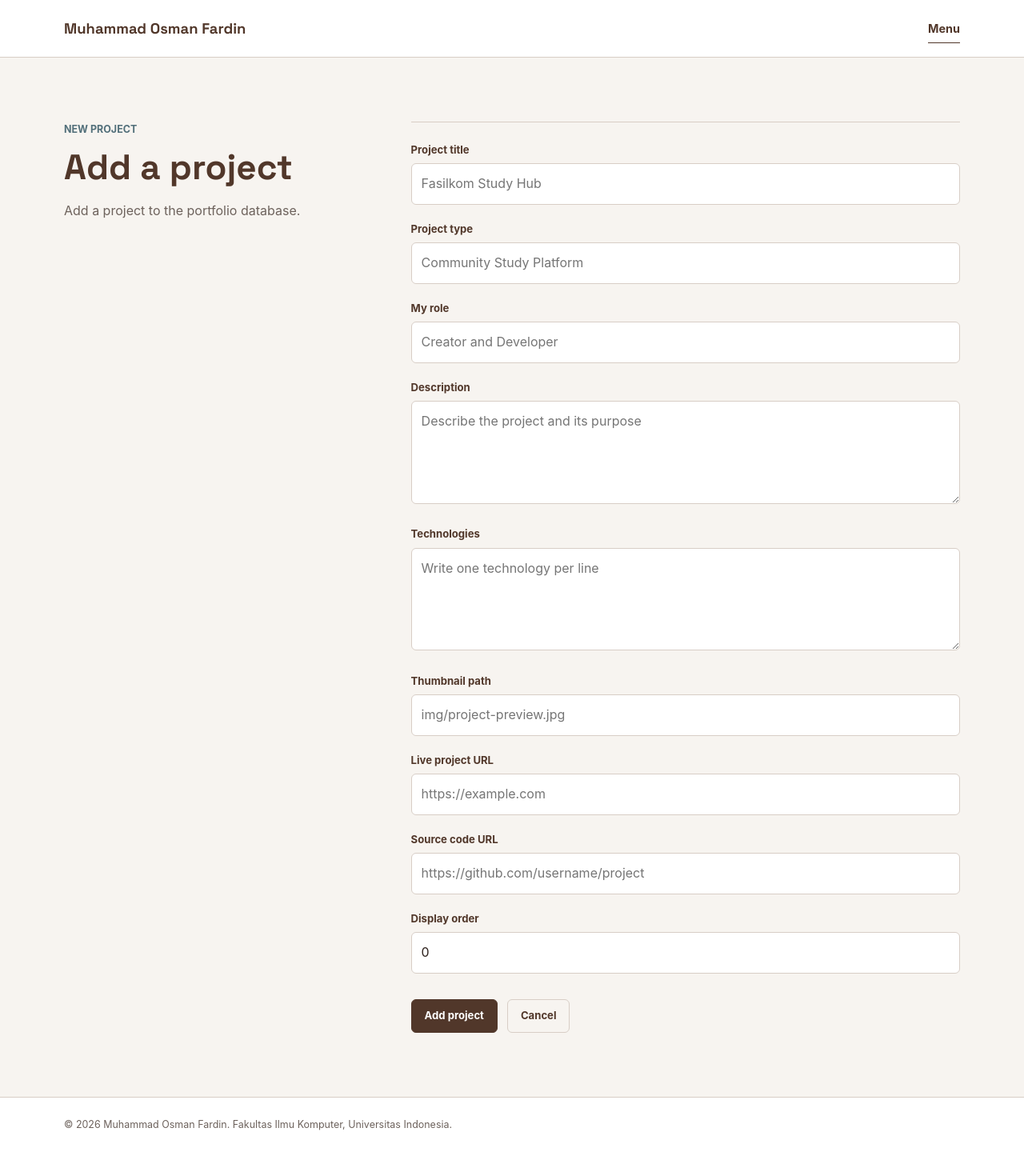
After one commit to osman-fardin/myportofolio, a Django app: page /projects/add/ in a window 1280 px wide. The commit adds this page. Shown: the whole page at 80% size. Run offline with Django 5.2, Linux system fonts and the light colour scheme.

Commit message:
feat: add project creation form

```diff
--- /dev/null
+++ b/main/forms.py
@@ -0,0 +1,65 @@
+from django import forms
+
+from .models import Project
+
+
+class ProjectForm(forms.ModelForm):
+    class Meta:
+        model = Project
+        fields = [
+            'title',
+            'project_type',
+            'role',
+            'description',
+            'technologies',
+            'thumbnail_path',
+            'live_url',
+            'source_url',
+            'display_order',
+        ]
+        labels = {
+            'title': 'Project title',
+            'project_type': 'Project type',
+            'role': 'My role',
+            'description': 'Description',
+            'technologies': 'Technologies',
+            'thumbnail_path': 'Thumbnail path',
+            'live_url': 'Live project URL',
+            'source_url': 'Source code URL',
+            'display_order': 'Display order',
+        }
+        widgets = {
+            'title': forms.TextInput(
+                attrs={'placeholder': 'Fasilkom Study Hub'}
+            ),
+            'project_type': forms.TextInput(
+                attrs={'placeholder': 'Community Study Platform'}
+            ),
+            'role': forms.TextInput(
+                attrs={'placeholder': 'Creator and Developer'}
+            ),
+            'description': forms.Textarea(
+                attrs={
+                    'placeholder': 'Describe the project and its purpose',
+                    'rows': 4,
+                }
+            ),
+            'technologies': forms.Textarea(
+                attrs={
+                    'placeholder': 'Write one technology per line',
+                    'rows': 4,
+                }
+            ),
+            'thumbnail_path': forms.TextInput(
+                attrs={'placeholder': 'img/project-preview.jpg'}
+            ),
+            'live_url': forms.URLInput(
+                attrs={'placeholder': 'https://example.com'}
+            ),
+            'source_url': forms.URLInput(
+                attrs={'placeholder': 'https://github.com/username/project'}
+            ),
+            'display_order': forms.NumberInput(
+                attrs={'min': 0}
+            ),
+        }
--- a/main/urls.py
+++ b/main/urls.py
@@ -1,6 +1,7 @@
 from django.urls import path
 
 from .views import (
+    create_project,
     show_experience,
     show_main,
     show_project_detail,
@@ -14,6 +15,7 @@ urlpatterns = [
     path('', show_main, name='show_main'),
     path('experience/', show_experience, name='show_experience'),
     path('projects/', show_projects, name='show_projects'),
+    path('projects/add/', create_project, name='create_project'),
     path(
         'projects/<uuid:project_id>/',
         show_project_detail,
--- a/main/views.py
+++ b/main/views.py
@@ -1,5 +1,7 @@
-from django.shortcuts import get_object_or_404, render
+from django.contrib import messages
+from django.shortcuts import get_object_or_404, redirect, render
 
+from .forms import ProjectForm
 from .models import Experience, Project
 
 
@@ -41,6 +43,26 @@ def show_projects(request):
     return render(request, 'projects.html', context)
 
 
+def create_project(request):
+    if request.method == 'POST':
+        form = ProjectForm(request.POST)
+
+        if form.is_valid():
+            form.save()
+            messages.success(request, 'Project added successfully.')
+            return redirect('main:show_projects')
+    else:
+        form = ProjectForm()
+
+    context = {
+        'name': 'Muhammad Osman Fardin',
+        'display_name': 'Muhammad Osman Fardin',
+        'form': form,
+    }
+
+    return render(request, 'projects_form.html', context)
+
+
 def show_project_detail(request, project_id):
     context = {
         'name': 'Muhammad Osman Fardin',
--- a/static/css/style.css
+++ b/static/css/style.css
@@ -818,6 +842,109 @@ body:has(.site-menu[open]) {
         background-color: var(--cloud-soft);
         transform: translateY(-2px);
     }
+}
+
+.project-form-section {
+    min-height: calc(100vh - var(--header-height));
+    padding-block: 5rem;
+}
+
+.project-form-inner {
+    display: grid;
+    grid-template-columns: minmax(220px, 0.7fr) minmax(0, 1.3fr);
+    gap: 4rem;
+    align-items: start;
+}
+
+.project-form-header h1 {
+    margin-top: 0.5rem;
+    color: var(--walnut);
+    font-size: 2.75rem;
+    line-height: 1.15;
+}
+
+.project-form-header > p:last-child {
+    margin-top: 1rem;
+    color: var(--text-muted);
+}
+
+.project-form {
+    padding-top: 1.5rem;
+    border-top: 1px solid var(--line);
+}
+
+.form-group + .form-group {
+    margin-top: 1.25rem;
+}
+
+.form-group label {
+    display: block;
+    margin-bottom: 0.4rem;
+    color: var(--walnut);
+    font-size: 0.82rem;
+    font-weight: 700;
+}
+
+.form-group input,
+.form-group textarea {
+    width: 100%;
+    padding: 0.75rem;
+    color: var(--ink);
+    background-color: var(--surface);
+    border: 1px solid var(--line);
+    border-radius: var(--radius);
+    font: inherit;
+}
+
+.form-group textarea {
+    min-height: 110px;
+    resize: vertical;
+}
+
+.form-group input:focus,
+.form-group textarea:focus {
+    border-color: var(--cloud);
+    outline: 2px solid rgb(82 111 122 / 18%);
+    outline-offset: 2px;
+}
+
+.form-error {
+    margin-top: 0.35rem;
+    color: var(--copper);
+    font-size: 0.8rem;
+}
+
+.project-form-actions {
+    display: flex;
+    flex-wrap: wrap;
+    gap: 0.75rem;
+    margin-top: 2rem;
+}
+
+.project-form-actions button,
+.project-form-actions a {
+    display: inline-flex;
+    min-height: 42px;
+    align-items: center;
+    justify-content: center;
+    padding: 0.55rem 1rem;
+    border-radius: var(--radius);
+    font: inherit;
+    font-size: 0.82rem;
+    font-weight: 700;
+    text-decoration: none;
+}
+
+.project-form-actions button {
+    color: var(--surface);
+    background-color: var(--walnut);
+    border: 1px solid var(--walnut);
+    cursor: pointer;
+}
+
+.project-form-actions a {
+    color: var(--walnut);
+    border: 1px solid var(--line);
 }
 
 .contact-section {
--- /dev/null
+++ b/templates/projects_form.html
@@ -0,0 +1,51 @@
+{% extends 'base.html' %}
+
+{% block page_title %}Add Project | {{ name }}{% endblock %}
+
+{% block body_class %}project-form-page{% endblock %}
+
+{% block content %}
+    <section
+        class="project-form-section"
+        aria-labelledby="project-form-title"
+    >
+        <div class="container project-form-inner">
+            <header class="project-form-header">
+                <p class="section-kicker">New project</p>
+                <h1 id="project-form-title">Add a project</h1>
+                <p>
+                    Add a project to the portfolio database.
+                </p>
+            </header>
+
+            <form
+                method="post"
+                action="{% url 'main:create_project' %}"
+                class="project-form"
+            >
+                {% csrf_token %}
+
+                {% for field in form %}
+                    <div class="form-group">
+                        <label for="{{ field.id_for_label }}">
+                            {{ field.label }}
+                        </label>
+
+                        {{ field }}
+
+                        {% for error in field.errors %}
+                            <p class="form-error">{{ error }}</p>
+                        {% endfor %}
+                    </div>
+                {% endfor %}
+
+                <div class="project-form-actions">
+                    <button type="submit">Add project</button>
+                    <a href="{% url 'main:show_projects' %}">
+                        Cancel
+                    </a>
+                </div>
+            </form>
+        </div>
+    </section>
+{% endblock %}
```
Also changed, not shown: other parts of static/css/style.css (+47 -0 lines), templates/projects.html (+7 -0 lines).
